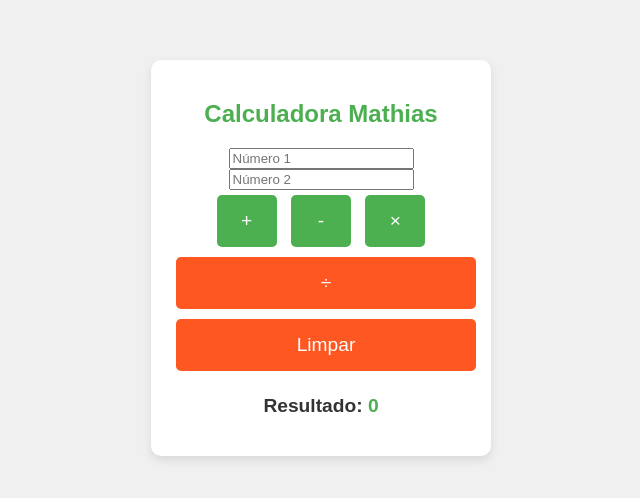
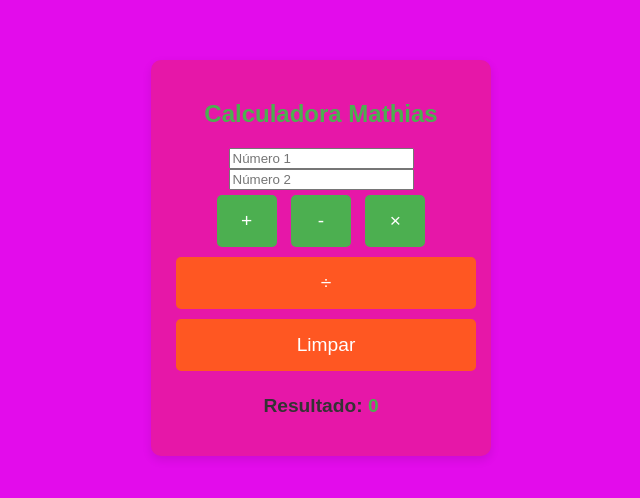
Before and after one commit to MatheusdMathias/calculadora, a plain HTML site: page index.html in a window 1280 px wide. Shown: the part 142-640 px from the top of the page, without its empty margins (319-959 px from the left). Drawn offline with Linux system fonts and the light colour scheme.

Commit message:
ALTERAÇÃO DE ESTILIZAÇÃO BODY

```diff
--- a/styles.css
+++ b/styles.css
@@ -1,7 +1,7 @@
 /* Estilo geral */
 body {
     font-family: Arial, sans-serif;
-    background-color: #f0f0f0;
+    background-color:rgb(227, 12, 235);
     display: flex;
     justify-content: center;
     align-items: center;
@@ -11,7 +11,7 @@ body {
 }
 
 .calculadora {
-    background-color: #fff;
+    background-color: #e617a8;
     padding: 20px;
     border-radius: 10px;
     box-shadow: 0 4px 10px rgba(0, 0, 0, 0.1);
```
